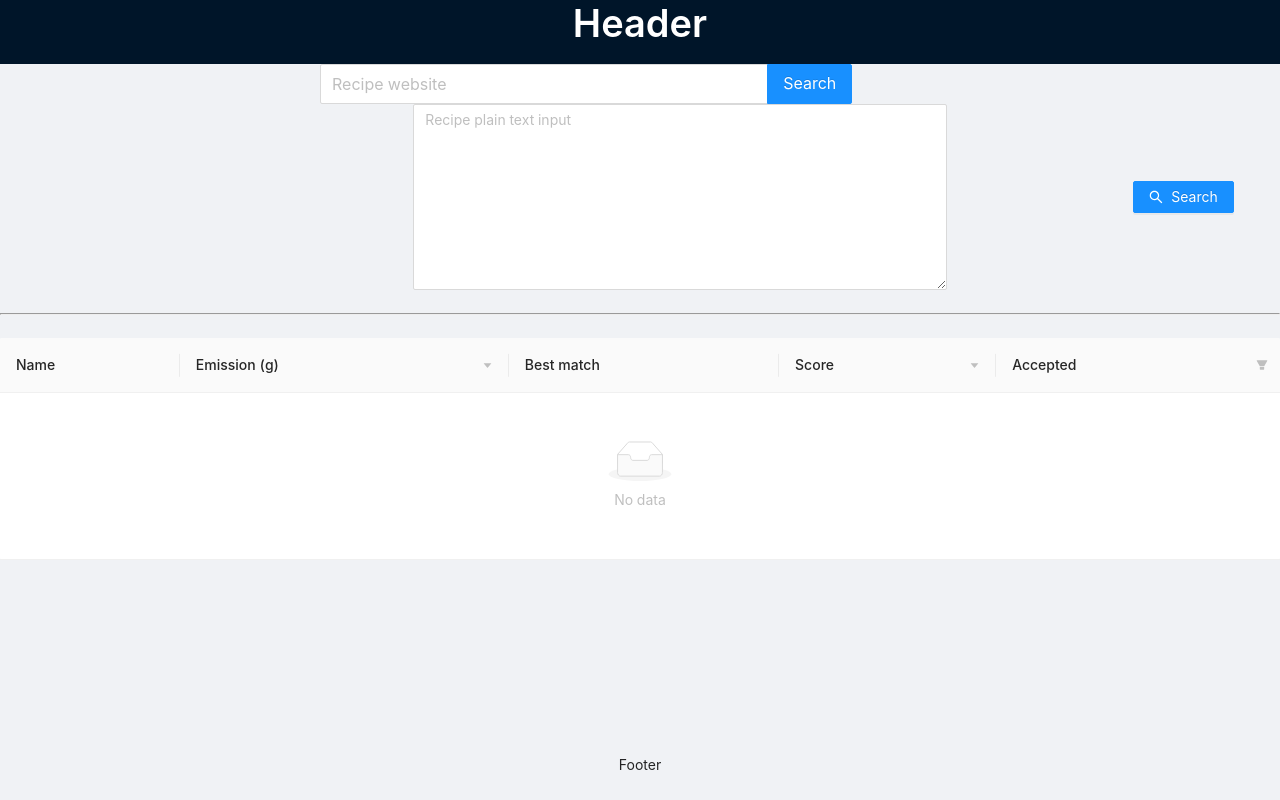
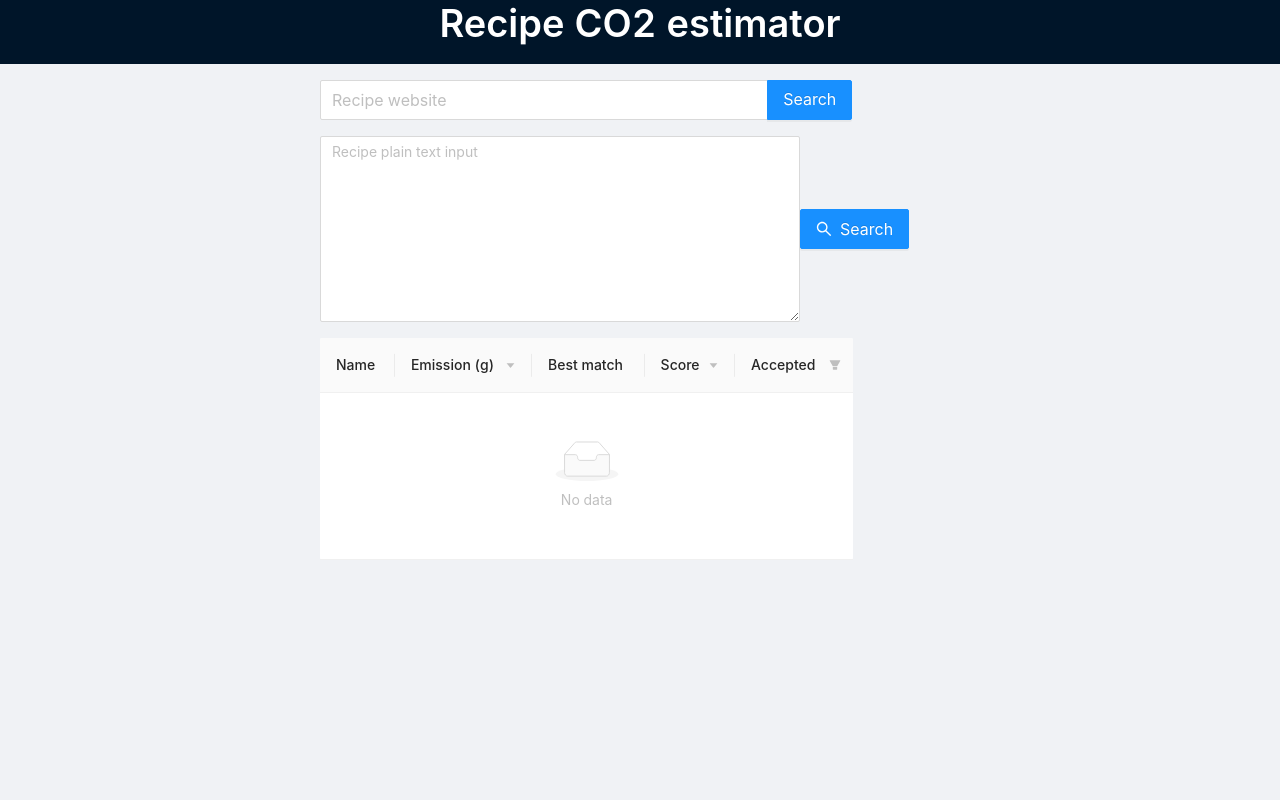
Before and after one commit to quantumbrake/mace-frontend, a React (Create React App) app: page / in a window 1280 px wide. Built offline with nearby package versions, Linux system fonts and the light colour scheme.

Commit message:
Add: Offset for table and statistic

```diff
--- a/src/App.js
+++ b/src/App.js
@@ -7,7 +7,17 @@ import {
   SearchOutlined,
 } from "@ant-design/icons";
 import { Typography } from "antd";
-import { Button, Layout, Space, Statistic, Row, Col, Input, Table, Card } from "antd";
+import {
+  Button,
+  Layout,
+  Space,
+  Statistic,
+  Row,
+  Col,
+  Input,
+  Table,
+  Card,
+} from "antd";
 
 const { Title } = Typography;
 const { Header, Footer, Sider, Content } = Layout;
@@ -113,10 +123,12 @@ class App extends Component {
       let result = (
         <div>
           <Row>
+          <Col>
             <Table dataSource={tableItems} columns={columns} />
+            </Col>
           </Row>
-          <Row gutter={16}>
-            <Col span={12}>
+          <Row >
+            <Col >
               <Card>
                 <Statistic
                   title={total_co2_header}
@@ -136,15 +148,17 @@ class App extends Component {
   render() {
     return (
       <div className="App">
-        <Layout style={{ minHeight: '100vh' }}>
+        <Layout style={{ minHeight: "100vh" }}>
+          <Space direction="vertical" size="middle" style={{ display: "flex" }}>
             <Header>
-            <Title className="App-header">Header</Title>
+              <Title className="App-header">Recipe CO2 estimator</Title>
             </Header>
             <Content>
-            <Space direction="vertical" size="middle" style={{ display: 'flex' }}>
-            <Row>
-              <Col span={24}>
-                <Row >
+              <Space
+                direction="vertical"
+                size="middle"
+                style={{ display: "flex" }}
+              >
                 <Col offset={6} span={10}>
                   <Search
                     allowClear
@@ -154,13 +168,12 @@ class App extends Component {
                     onSearch={this.callWebsiteApi}
                   />
                 </Col>
-                </Row>
-                <Row justify="space-around" align="middle">
-                  <Col offset={6} span={10}>
+                <Row align="middle">
+                  <Col offset={6} span={9}>
                     <TextArea
                       rows={8}
                       placeholder="Recipe plain text input"
-                      maxLength={80}
+                      maxLength={800}
                       onChange={(event) =>
                         this.setState({ recipeInput: event.target.value })
                       }
@@ -170,6 +183,7 @@ class App extends Component {
                     <Button
                       type="primary"
                       icon={<SearchOutlined />}
+                      size="large"
                       onClick={() =>
                         this.callPlainTextApi(this.state.recipeInput)
                       }
@@ -178,13 +192,10 @@ class App extends Component {
                     </Button>
                   </Col>
                 </Row>
-              </Col>
-            </Row>
-            <hr></hr>
-            {this.makeTable()}
+                <Col offset={6} span={10}>{this.makeTable()}</Col>
               </Space>
             </Content>
-          <Footer>Footer</Footer>
+          </Space>
         </Layout>
       </div>
     );
```
Also changed, not shown: src/temp.js (added, +38 -0 lines). Lines whose indentation alone changed are shown as unchanged.
